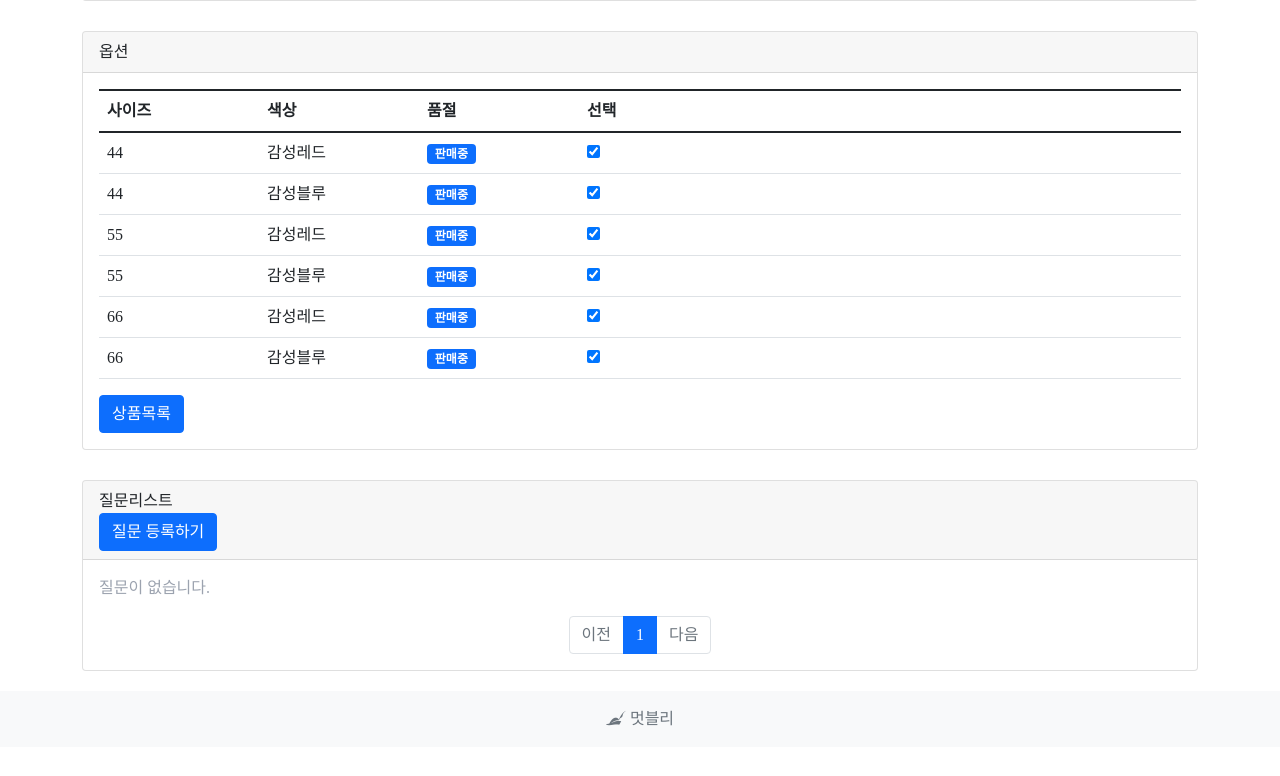
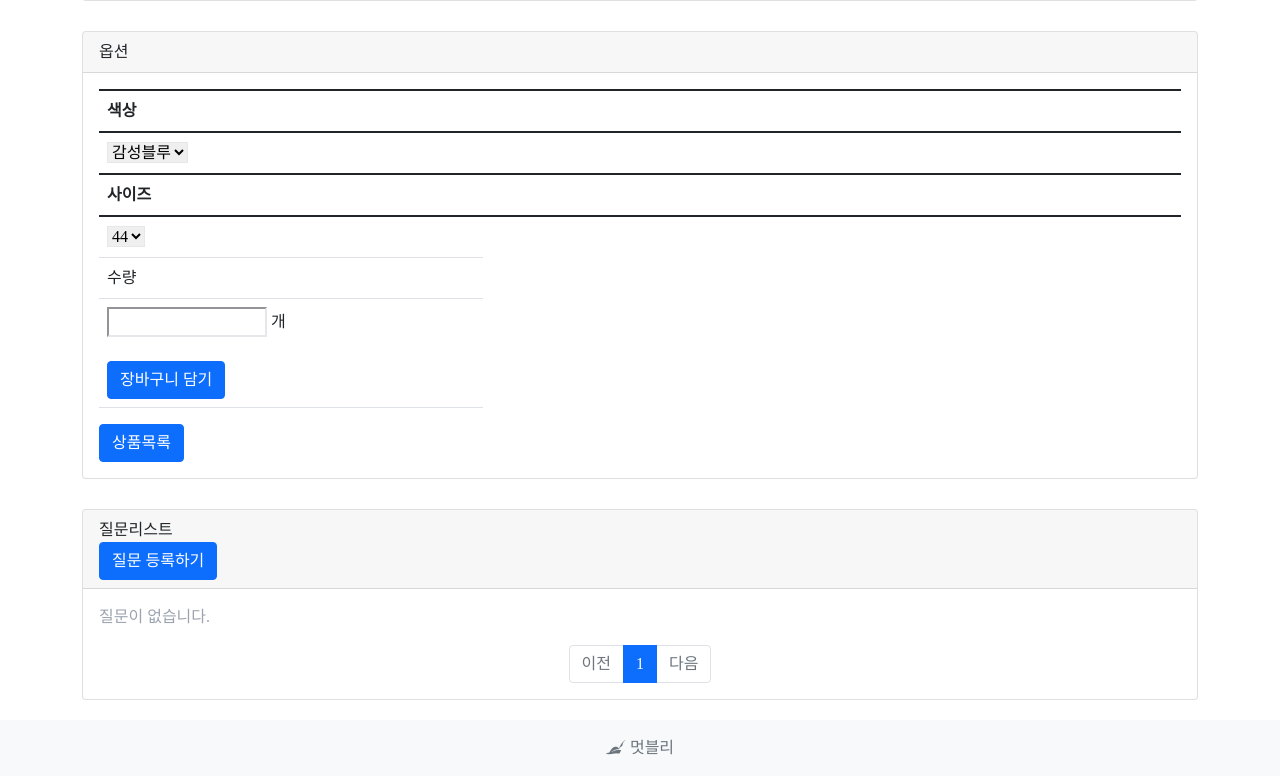
Before and after one commit to seuljaa/market, a Django app: page /products/list/1/ in a window 1280 px wide. Shown: the part 564-1340 px from the top of the page. Before the commit the page ends 1290 px from the top, so only its background shows below. Run offline with Django 4.2, Linux system fonts and the light colour scheme; data comes from the database, SQL or seed files in the repository; data that the repository does not hold is empty; parts of the project's set-up code (start-up, migrations or seed data) failed here and were passed over; some libraries are stand-ins or nearby versions; some web fonts are replaced.

Commit message:
장바구니 디자인변경

```diff
--- a/base/static/common.css
+++ b/base/static/common.css
@@ -326,6 +326,14 @@ html > body {
     width: 10rem;
   }
 
+  .sm\:t-w-10 {
+    width: 2.5rem;
+  }
+
+  .sm\:t-w-1 {
+    width: 0.25rem;
+  }
+
   .sm\:t-grid-cols-2 {
     grid-template-columns: repeat(2, minmax(0, 1fr));
   }
--- a/base/templates/products/products_detail.html
+++ b/base/templates/products/products_detail.html
@@ -43,7 +43,6 @@
             <div class="card-header">
                 옵션
             </div>
-
             <div class="card-body">
                 <table class="table table-hover">
                     <colgroup>
@@ -54,40 +53,50 @@
                     </colgroup>
                     <thead>
                         <tr>
-                        <th>사이즈</th>
                             <th>색상</th>
-                        <th>품절</th>
-                        <th>선택</th>
                         </tr>
                     </thead>
                     <tbody>
-                    {% for product_real in product_reals %}
                         <tr>
                             <td>
-                            {{product_real.option_1_display_name}}
-                        </td>
-                        <td>
-                            {{product_real.option_2_display_name}}
-                        </td>
-                        <td>
-                            {% if not product_real.is_sold_out %}
-                            <span class="badge bg-primary">판매중</span>
-                            {% else %}
-                            <span class="badge bg-secondary">품절</span>
-                            {% endif %}
-                        </td>
-                        <td>
-                            {% if not product_real.is_sold_out %}
-                            <input type="checkbox" name="product" value="{{product_real.option_1_name}}&{{product_real.option_2_name}}" checked>
-                            {% else %}
-                            <span class="badge bg-secondary">품절</span>
-                            {% endif %}
+                                <select name="color">
+                                    <option value="BLUE">감성블루</option>
+                                    <option value="RED">감성레드</option>
+                                </select>
                             </td>
                         </tr>
-                    {% endfor %}
+                    </tbody>
+                    <thead>
+                        <tr>
+                            <th>사이즈</th>
+                        </tr>
+                    </thead>
+                    <tbody>
+                        <tr>
+                            <td>
+                                <select name="size">
+                                    <option value="44">44</option>
+                                    <option value="55">55</option>
+                                    <option value="66">66</option>
+                                </select>
+                            </td>
+                        </tr>
+                        <tr>
+                            <td>
+                                수량
+                            </td>
+                        </tr>
+                        <tr>
+                            <td>
+                                <input id="quantity" class="sm:t-w-40" type="text"> 개<br><br>
+                                <input type="submit" class="btn btn-primary" value="장바구니 담기">
+                            </td>
+                        </tr>
                     </tbody>
                 </table>
-                <div><a href="{% url 'products:list'%}" class="btn btn-primary">상품목록</a></div>
+                <div>
+                    <a href="{% url 'products:list'%}" class="btn btn-primary">상품목록</a>
+                </div>
             </div>
         </div>
     <div class="card t-mt-[30px]">
--- a/base/templates/questions/question_create.html
+++ b/base/templates/questions/question_create.html
@@ -29,8 +29,6 @@
                     $(window).on('load', function() {
                         $(window).scrollTop($lastForm.offset().top);
                     });
-
-
                 </script>
                 {% endif %}
 
```
Also changed, not shown: products/forms.py (+10 -0 lines). Lines whose indentation alone changed are shown as unchanged.
